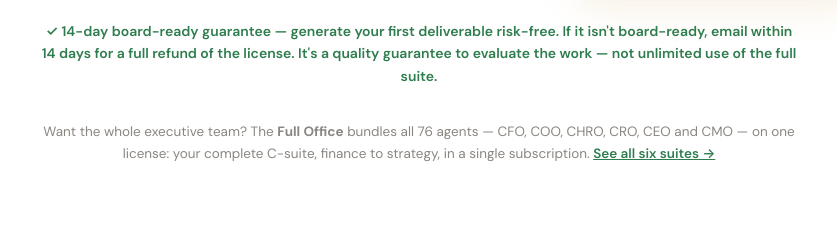
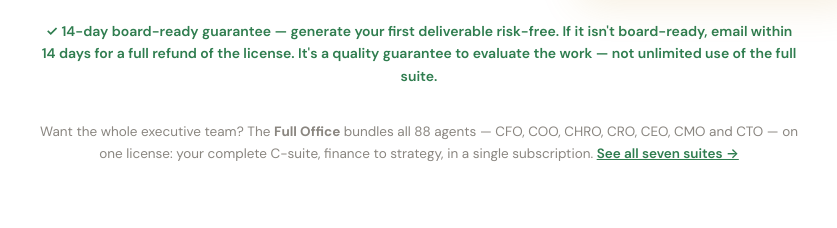
Before and after one commit to mpmulkern/the-fractional-cmo, a plain HTML site: page index.html in a window 1280 px wide. Shown: the part 5500-5728 px from the top of the page, 221-1058 px from the left. Drawn offline with Linux system fonts and the light colour scheme.

Commit message:
Full Office cross-sell: 7 suites / 88 agents incl CTO

```diff
--- a/index.html
+++ b/index.html
@@ -230,7 +230,7 @@
     </div>
   </div>
   <div class="guarantee">&#10003; 14-day board-ready guarantee &mdash; generate your first deliverable risk-free. If it isn't board-ready, email within 14 days for a full refund of the license. It's a quality guarantee to evaluate the work — not unlimited use of the full suite.</div>
-  <p class="note">Want the whole executive team? The <b>Full Office</b> bundles all 76 agents &mdash; CFO, COO, CHRO, CRO, CEO and CMO &mdash; on one license: your complete C-suite, finance to strategy, in a single subscription. <a href="https://office.mulkernai.com" target="_blank" rel="noopener noreferrer" style="color:var(--green);font-weight:600">See all six suites &rarr;</a></p>
+  <p class="note">Want the whole executive team? The <b>Full Office</b> bundles all 88 agents &mdash; CFO, COO, CHRO, CRO, CEO, CMO and CTO &mdash; on one license: your complete C-suite, finance to strategy, in a single subscription. <a href="https://office.mulkernai.com" target="_blank" rel="noopener noreferrer" style="color:var(--green);font-weight:600">See all seven suites &rarr;</a></p>
 </div></section>
 
 <section id="whitelabel" style="max-width:960px;margin:0 auto;padding:48px 22px;border-top:1px solid rgba(120,130,150,.25)"><div style="font:600 12px/1.4 inherit;letter-spacing:.14em;text-transform:uppercase;opacity:.6">White-label</div><h2 style="font-family:inherit;font-weight:700;font-size:27px;line-height:1.25;color:#16233F;margin:10px 0 12px">Your brand on every deliverable</h2><p style="font-family:inherit;font-size:16px;line-height:1.7;max-width:720px;margin:0 0 14px;opacity:.9">Your logo and your name on every board-ready deliverable, with no Mulkern AI mark &mdash; built for fractional executives, advisory firms, and agencies who deliver to their own clients. Same agents, same pre-delivery QC and 100-point scoring, your brand.</p><p style="font-family:inherit;font-size:16px;line-height:1.7;max-width:720px;margin:0 0 18px;color:#16233F">Pricing is one simple rule: <strong>+50% on the license</strong>. The CMO Suite is $12,000/yr &rarr; <strong>$18,000/yr</strong> white-labeled. Extra seats stay $2,000/seat.</p><a href="mailto:Michael@mulkern.net?subject=White-label%20CMO%20Suite" style="display:inline-block;background:#16233F;color:#fff;font-family:inherit;font-weight:600;font-size:15px;text-decoration:none;padding:12px 22px;border-radius:8px">Set up white-label &rarr;</a></section>
```
